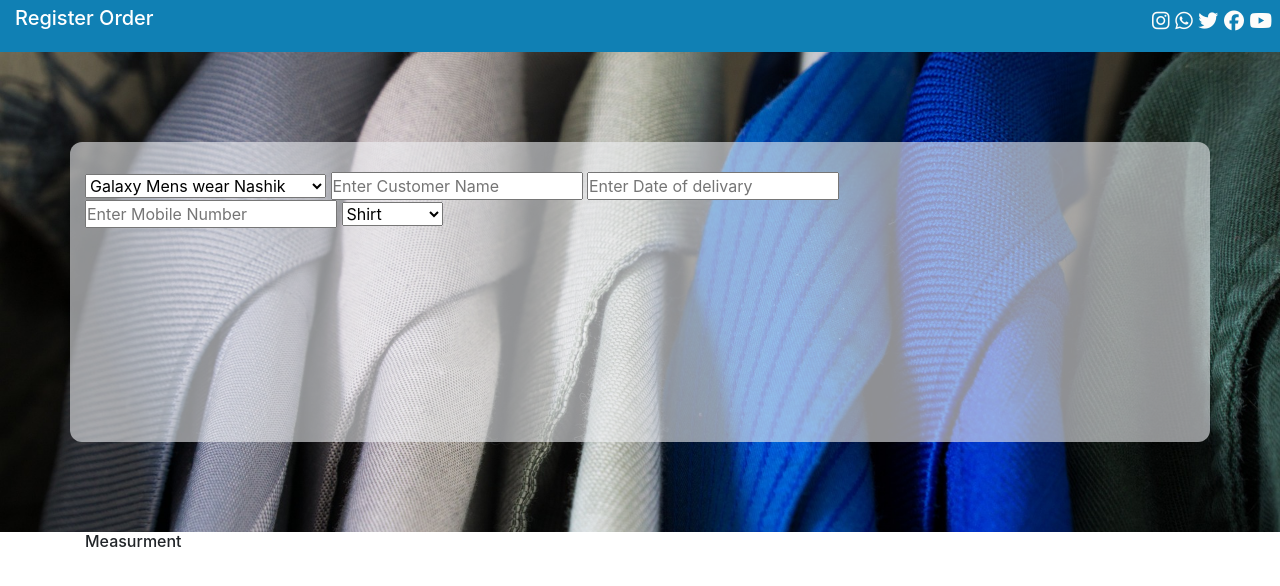
After one commit to mohammedmoheed/smart_choice, a PHP site: page /Customer/register.html in a window 1280 px wide. The commit adds this page. Shown: the top 586 px of the page. Run offline with PHP 8.4, Linux system fonts and the light colour scheme; some libraries are stand-ins or nearby versions.

Commit message:
created customer page

```diff
--- /dev/null
+++ b/Customer/register.html
@@ -0,0 +1,72 @@
+<!DOCTYPE html>
+<html lang="en">
+<head>
+    <meta charset="UTF-8">
+    <meta http-equiv="X-UA-Compatible" content="IE=edge">
+    <meta name="viewport" content="width=device-width, initial-scale=1.0">
+    <script src="https://cdnjs.cloudflare.com/ajax/libs/jquery/3.6.2/jquery.min.js" integrity="sha512-tWHlutFnuG0C6nQRlpvrEhE4QpkG1nn2MOUMWmUeRePl4e3Aki0VB6W1v3oLjFtd0hVOtRQ9PHpSfN6u6/QXkQ==" crossorigin="anonymous" referrerpolicy="no-referrer"></script>
+    <link rel="stylesheet" href="../css/bootstrap.css">
+    <link rel="stylesheet" href="../css/style.css">
+    <title>Register Order</title>
+</head>
+<body>
+    <div class="container-fluid top">
+            <div class="row">
+                <div class="col-sm-9">
+                    <h5>Register Order  </h5>
+                </div>
+                <div class="col-sm-3 social" id="social">
+                    <ul>
+                        <a href="#"><i class="fa-brands fa-instagram"></i></a>
+                        <a href="#"><i class="fa-brands fa-whatsapp"></i></a>
+                        <a href="#"><i class="fa-brands fa-twitter"></i></a>
+                        <a href="#"><i class="fa-brands fa-facebook"></i></a>
+                        <a href="#"><i class="fa-brands fa-youtube"></i></a>
+                    </ul>
+
+                </div>
+            </div>
+    </div>
+<!--parent div-->
+<div class="container-fluid order_panel responsive">
+    <div class="container order_panel_child">
+    <form action="register.php" method="post">
+       <div class="row">
+        <div class="col-md-12">
+            <select name="vender" id="vender" required>
+                <option>Galaxy Mens wear Nashik</option>
+                <option>Paradise Mens wear Mumbai</option>
+                <option>Zara Fashion Colaba</option>
+                <option>City Center Mall Nashik</option>
+            </select>
+            <input type="text" name="cust_name" id="cust_name" placeholder="Enter Customer Name" required>
+            <input type="text" name="del_date" id="del_date" placeholder="Enter Date of delivary" required>
+        </div>
+       </div>
+       <div class="row">
+        <div class="col-md-12">
+            <input type="text" name="mobile" id="mobile" placeholder="Enter Mobile Number" required>
+            <select name="dress" id="dress">
+                <option name ="" id="">Shirt</option>
+                <option name ="" id="">paint</option>
+                <option name ="" id="">Suit</option>
+                <option name ="" id="">Kurta</option>
+                <option name ="" id="">Sherwani</option>
+                <option name ="" id="">3 PC Coat</option>
+                <option name ="" id="">West Coat</option>
+            </select>
+        </div>
+
+       </div>
+    </div>
+    </form>
+</div>
+<!--end of parent div-->
+<div class="container Measurment">
+    <h6>Measurment</h6>
+</div>
+    <script src="js/bootstrap.js"></script>
+    <script src="https://kit.fontawesome.com/97ee402521.js" crossorigin="anonymous"></script>
+    <script src="js/jQuery.js"></script>
+</body>
+</html>
--- a/connection.php
+++ b/connection.php
@@ -8,6 +8,6 @@ if($conn->connect_error){
     die("Connection Was Failed".$conn->connect_error);
 }
 else{
-    echo "Establised";
+   // echo "Establised";
 }
 ?>
--- a/css/style.css
+++ b/css/style.css
@@ -21,3 +21,28 @@
 .social a{
   color: rgb(253, 252, 250);
 }
+/* Just for styling */
+.styling {
+  background: #f5f5f5;
+  border: 1px solid #ccc;
+  border-radius: 5px;
+  padding: 20px;
+  text-align: center;
+  /* height: 150px;
+  overflow: auto; */
+}
+.order_panel{
+  background-image: url(../images/shirt.jpg);
+  background-repeat: no-repeat, repeat;
+  background-position: center;
+  background-size: cover;
+  padding-top: 90px;
+  padding-bottom: 90px;
+}
+.order_panel_child{
+  padding-top:30px;
+  background-color:rgba(238, 241, 243, 0.6);
+  border-radius: 12px;
+  width: 100%;
+  height: 300px;
+}
```
Also changed, not shown: index.html (+20 -1 lines), images/shirt.jpg (added).
